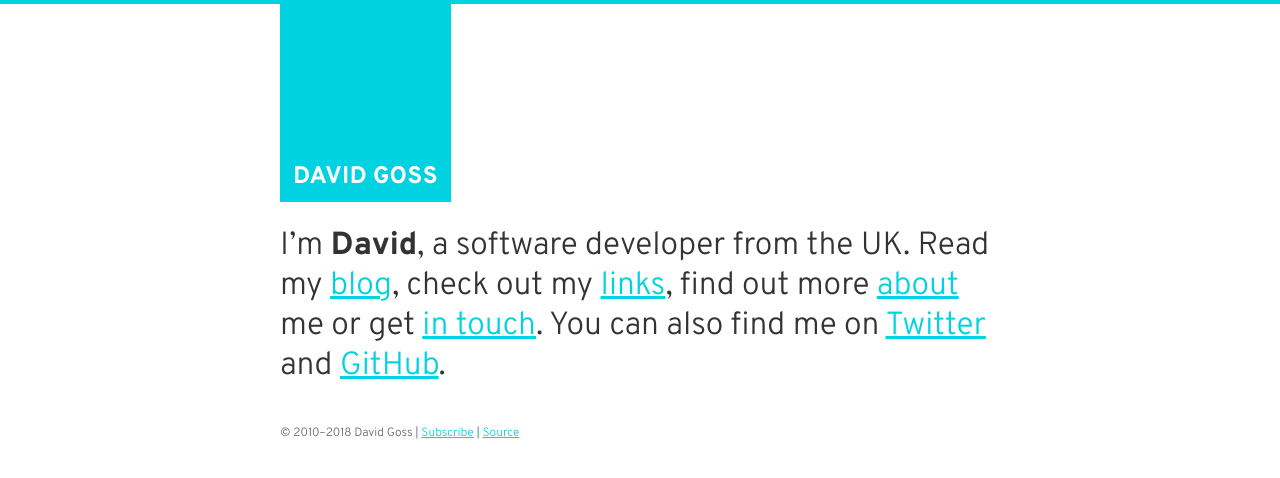
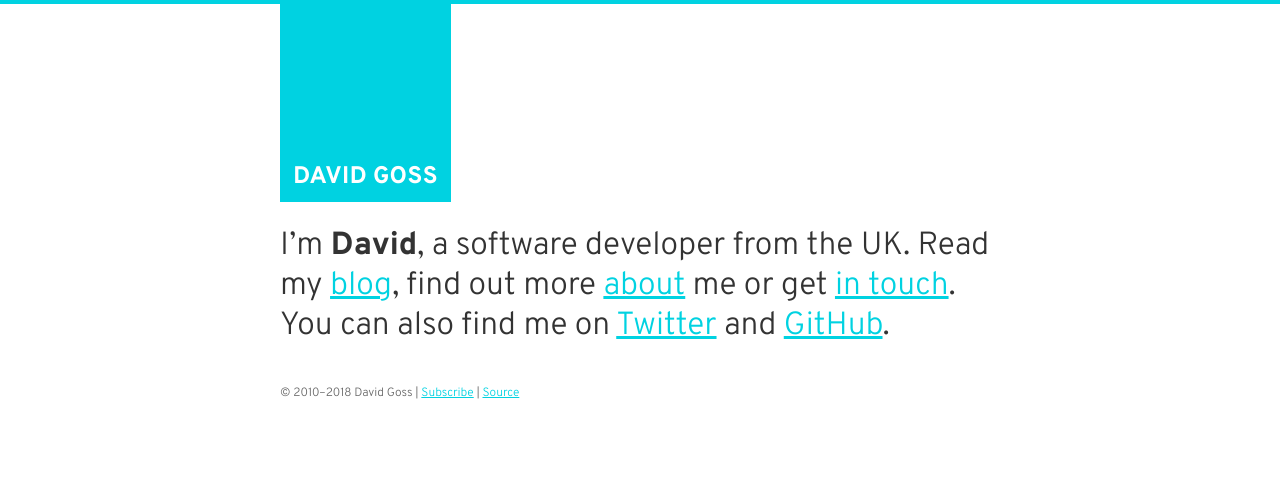
Before and after one commit to davidjgoss/davidjgoss.co, a Jekyll site: the page built from index.md, in a window 1280 px wide. Shown: the top 478 px of the page. Built offline with Jekyll 4.4.1, drawn with Linux system fonts in a browser that asks for light colours.

Commit message:
remove links part from intro paragraph

```diff
--- a/index.md
+++ b/index.md
@@ -1,4 +1,4 @@
 ---
 layout: home
 ---
-I'm **David**, a software developer from the UK. Read my [blog](/blog), check out my [links](/links), find out more [about](/about) me or get [in touch](/contact). You can also find me on [Twitter](https://twitter.com/davidjgoss) and [GitHub](https://github.com/davidjgoss).
+I'm **David**, a software developer from the UK. Read my [blog](/blog), find out more [about](/about) me or get [in touch](/contact). You can also find me on [Twitter](https://twitter.com/davidjgoss) and [GitHub](https://github.com/davidjgoss).
```
